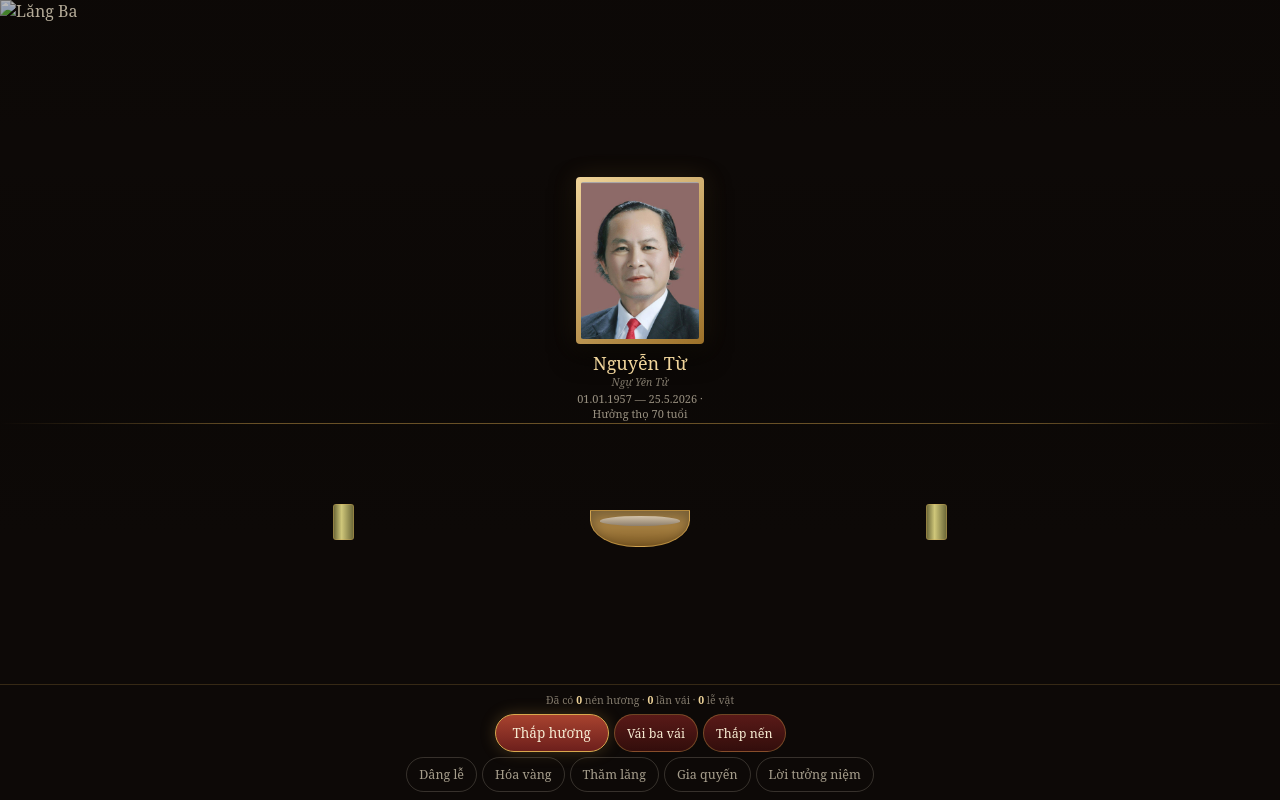
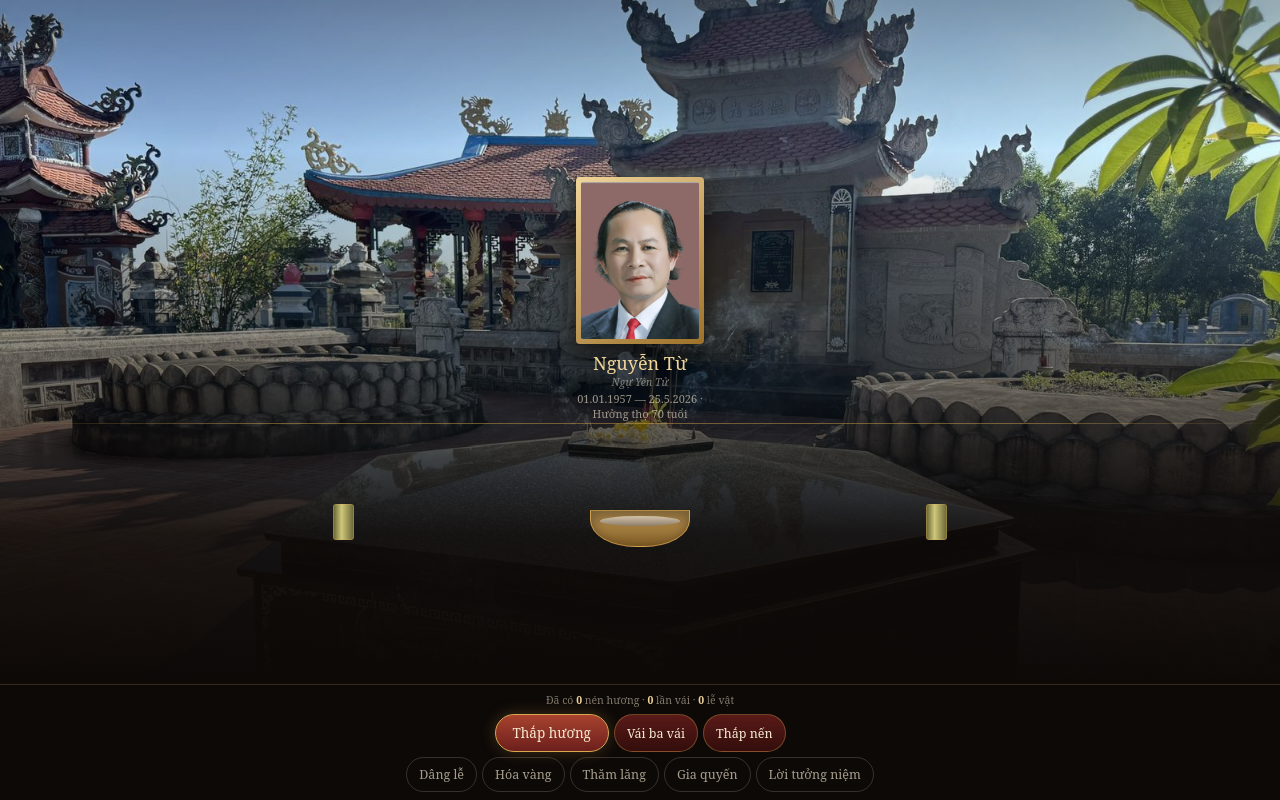
Before and after one commit to thaonguyenhungary/nguyentu, a plain HTML site: page index.html in a window 1280 px wide. Drawn offline with Linux system fonts and the light colour scheme; files whose address does not match are found by name.

Commit message:
Add files via upload

```diff
--- a/index.html
+++ b/index.html
@@ -157,7 +157,7 @@ a.lnk{color:var(--gold-s);font-size:12px;text-align:center;display:block;margin-
 </svg>
 
 <div id="stage">
-  <img id="bgimg" src="img/bg.jpg" alt="Lăng Ba">
+  <img id="bgimg" src="bg.jpg" alt="Lăng Ba">
   <div class="scrim"></div>
   <div class="edge"></div>
 
@@ -283,7 +283,7 @@ GIA_QUYEN.forEach(([k,v])=>{const d=document.createElement('div');
  d.innerHTML='<span class="k"></span>';d.querySelector('.k').textContent=k;
  d.appendChild(document.createTextNode(v));$('#info-bd').appendChild(d);});
 ANH.forEach(([f,c])=>{const s=document.createElement('div');s.className='sl';
- const im=document.createElement('img');im.src='img/'+f+'.jpg';im.alt=c;im.loading='lazy';
+ const im=document.createElement('img');im.src=f+'.jpg';im.alt=c;im.loading='lazy';
  const p=document.createElement('div');p.className='cp';p.textContent=c;
  s.appendChild(im);s.appendChild(p);$('#strip').appendChild(s);});
 
```
